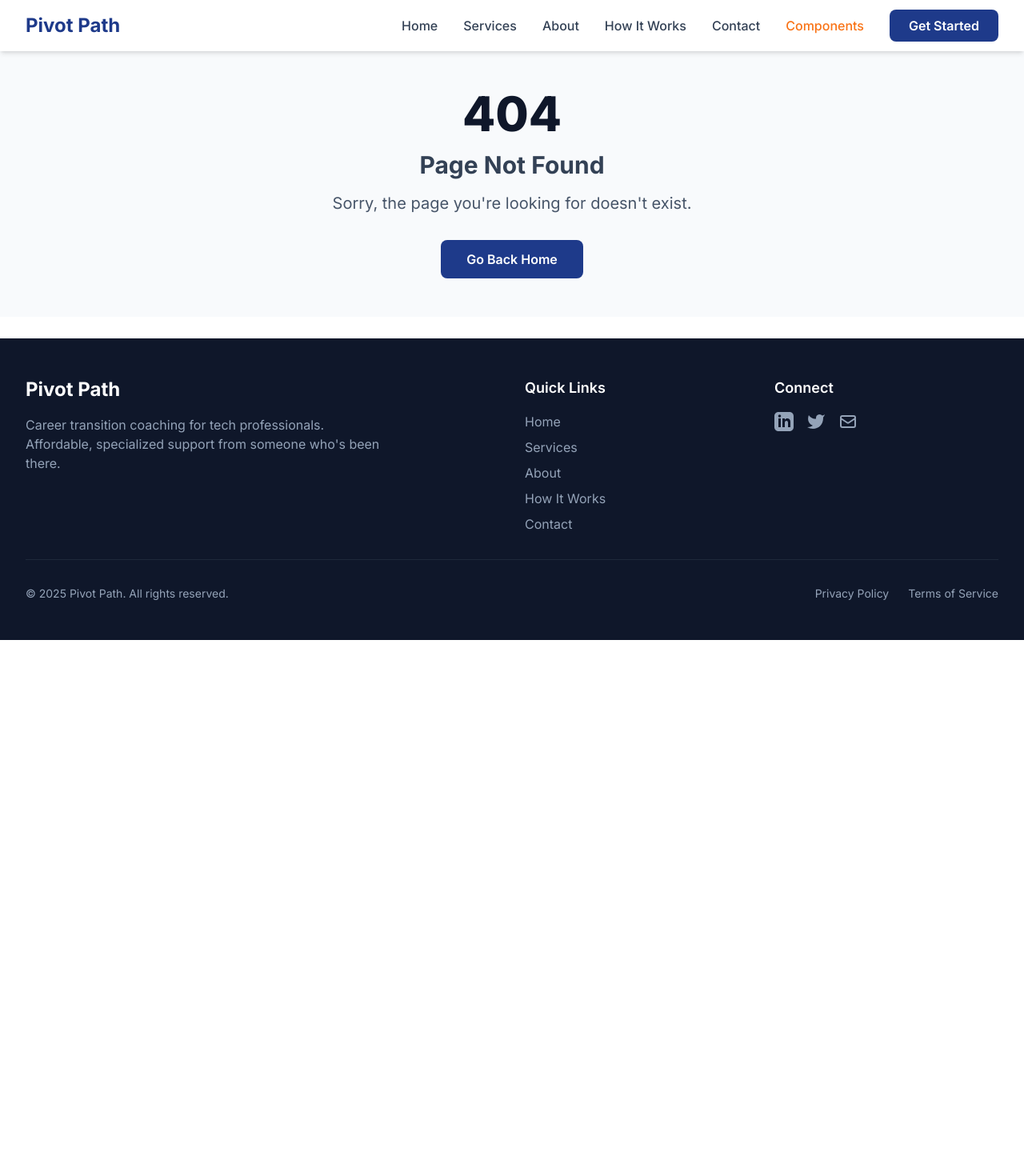
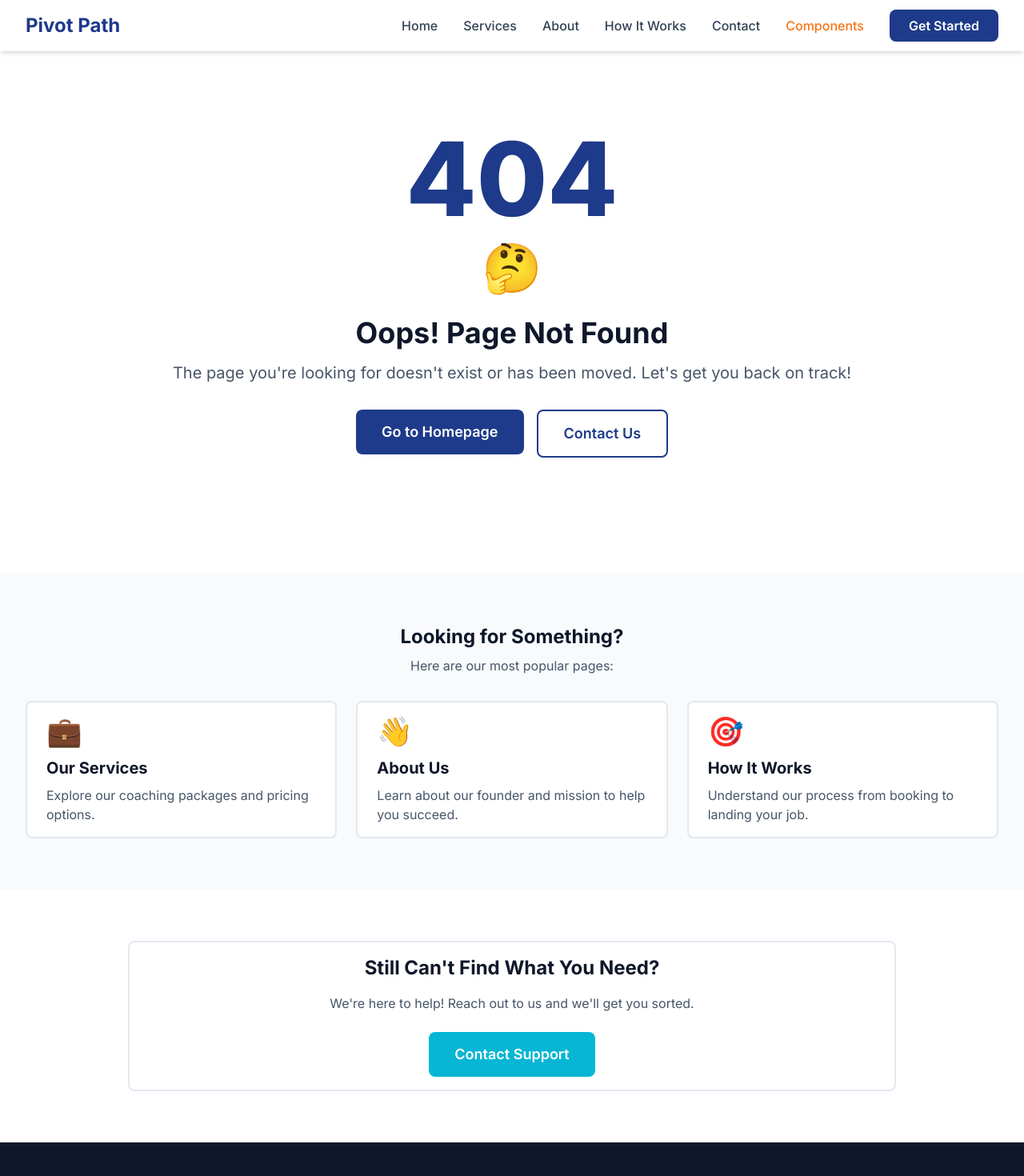
Before and after one commit to Carson0350/pivot-path-mvp, a React (Vite) app: page /pivot-path-mvp/contact in a window 1280 px wide. Shown: the top 1470 px of the page at 80% size. Before the commit the page ends 800 px from the top, so only its background shows below. Built offline with nearby package versions, Linux system fonts and the light colour scheme.

Commit message:
Story 4.4: Improve 404 Page - Redesigned with large 404 text, emoji, helpful navigation to popular pages (Services, About, How It Works), and contact support section

```diff
--- a/src/pages/NotFound.jsx
+++ b/src/pages/NotFound.jsx
@@ -1,22 +1,115 @@
+import { Link } from 'react-router-dom';
+import Section from '../components/ui/Section';
+import Container from '../components/ui/Container';
+import Button from '../components/ui/Button';
+import Card from '../components/ui/Card';
+
 function NotFound() {
   return (
-    <div className="bg-slate-50 py-12">
-      <div className="max-w-7xl mx-auto px-4 sm:px-6 lg:px-8">
+    <>
+      {/* 404 Hero */}
+      <Section background="white" spacing="xl">
+        <Container maxWidth="md" centerContent>
           <div className="text-center">
-          <h1 className="text-6xl font-extrabold text-slate-900 mb-4">404</h1>
-          <h2 className="text-3xl font-bold text-slate-700 mb-4">Page Not Found</h2>
+            {/* Large 404 */}
+            <div className="mb-8">
+              <h1 className="text-9xl font-extrabold text-blue-900 mb-4">404</h1>
+              <div className="text-6xl mb-6">🤔</div>
+            </div>
+
+            <h2 className="text-3xl md:text-4xl font-bold text-slate-900 mb-4">
+              Oops! Page Not Found
+            </h2>
             <p className="text-xl text-slate-600 mb-8">
-            Sorry, the page you&apos;re looking for doesn&apos;t exist.
+              The page you're looking for doesn't exist or has been moved. Let's get you back on
+              track!
             </p>
-          <a
-            href="/"
-            className="inline-block bg-blue-900 text-white px-8 py-3 rounded-lg font-semibold hover:bg-blue-800 transition-colors"
-          >
-            Go Back Home
-          </a>
+
+            <div className="flex flex-col sm:flex-row gap-4 justify-center mb-12">
+              <Link to="/">
+                <Button variant="primary" size="lg">
+                  Go to Homepage
+                </Button>
+              </Link>
+              <Link to="/contact">
+                <Button variant="outline" size="lg">
+                  Contact Us
+                </Button>
+              </Link>
             </div>
           </div>
+        </Container>
+      </Section>
+
+      {/* Popular Pages */}
+      <Section background="gray" spacing="lg">
+        <Container maxWidth="lg" centerContent>
+          <div className="text-center mb-8">
+            <h3 className="text-2xl font-bold text-slate-900 mb-2">Looking for Something?</h3>
+            <p className="text-slate-600">Here are our most popular pages:</p>
           </div>
+
+          <div className="grid grid-cols-1 md:grid-cols-3 gap-6">
+            <Link to="/services" className="block">
+              <Card variant="bordered" hoverable>
+                <Card.Body>
+                  <div className="text-4xl mb-3">💼</div>
+                  <h4 className="text-xl font-bold text-slate-900 mb-2">Our Services</h4>
+                  <p className="text-slate-600">
+                    Explore our coaching packages and pricing options.
+                  </p>
+                </Card.Body>
+              </Card>
+            </Link>
+
+            <Link to="/about" className="block">
+              <Card variant="bordered" hoverable>
+                <Card.Body>
+                  <div className="text-4xl mb-3">👋</div>
+                  <h4 className="text-xl font-bold text-slate-900 mb-2">About Us</h4>
+                  <p className="text-slate-600">
+                    Learn about our founder and mission to help you succeed.
+                  </p>
+                </Card.Body>
+              </Card>
+            </Link>
+
+            <Link to="/how-it-works" className="block">
+              <Card variant="bordered" hoverable>
+                <Card.Body>
+                  <div className="text-4xl mb-3">🎯</div>
+                  <h4 className="text-xl font-bold text-slate-900 mb-2">How It Works</h4>
+                  <p className="text-slate-600">
+                    Understand our process from booking to landing your job.
+                  </p>
+                </Card.Body>
+              </Card>
+            </Link>
+          </div>
+        </Container>
+      </Section>
+
+      {/* Help Section */}
+      <Section background="white" spacing="lg">
+        <Container maxWidth="md" centerContent>
+          <Card variant="bordered">
+            <Card.Body>
+              <div className="text-center">
+                <h3 className="text-2xl font-bold text-slate-900 mb-4">Still Can't Find What You Need?</h3>
+                <p className="text-slate-600 mb-6">
+                  We're here to help! Reach out to us and we'll get you sorted.
+                </p>
+                <Link to="/contact">
+                  <Button variant="secondary" size="lg">
+                    Contact Support
+                  </Button>
+                </Link>
+              </div>
+            </Card.Body>
+          </Card>
+        </Container>
+      </Section>
+    </>
   );
 }
 
```
Lines whose indentation alone changed are shown as unchanged.
